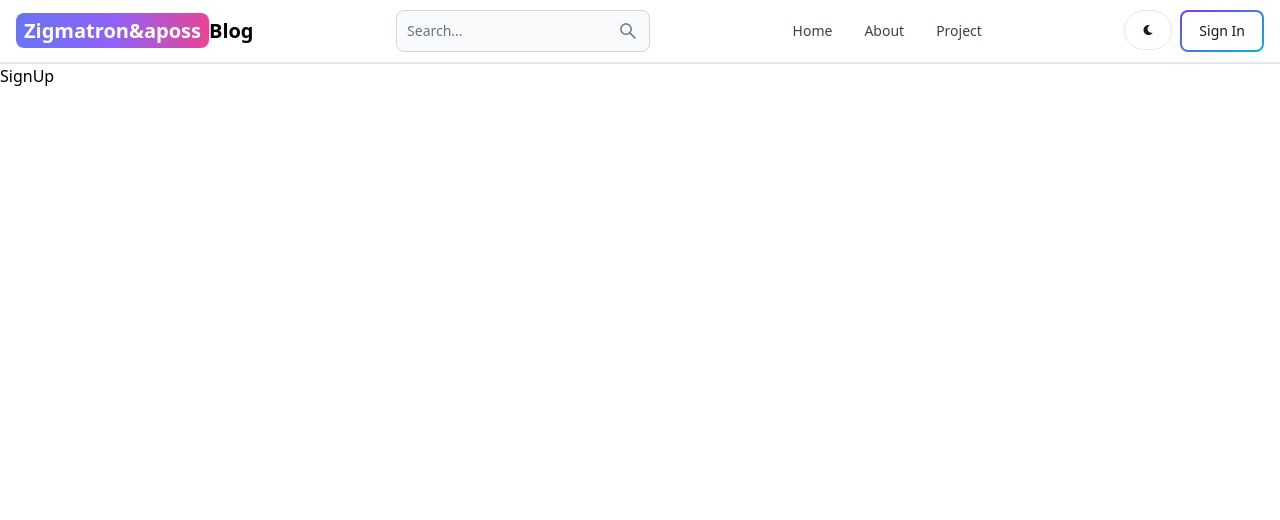
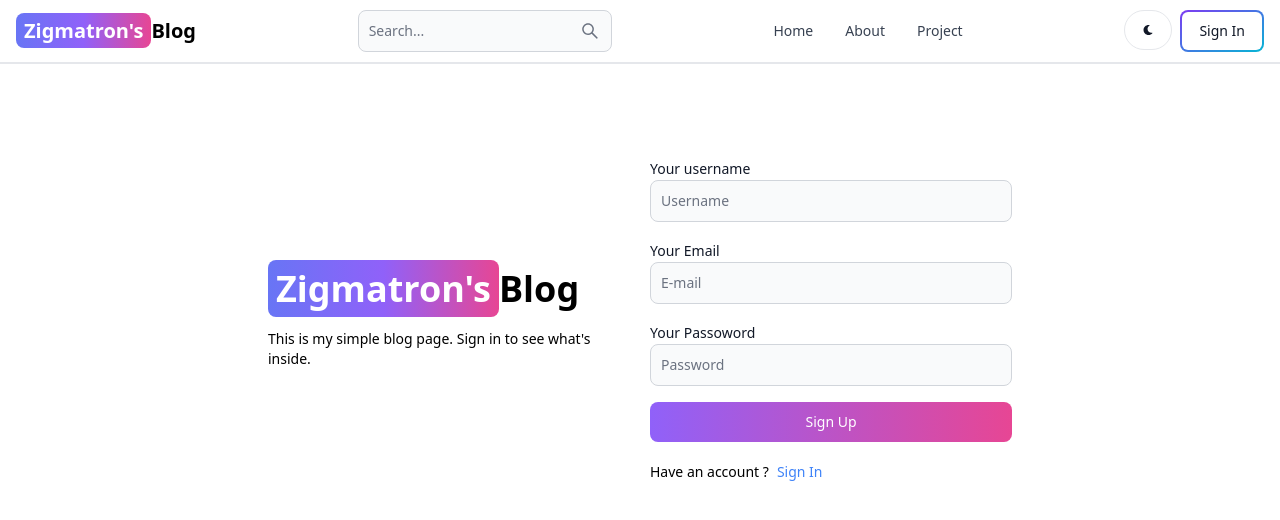
Before and after one commit to chamikaravinda/zigmatron-blog, a React (Vite) app in the folder client/: page /sign-up in a window 1280 px wide. Shown: the top 520 px of the page. Built offline with nearby package versions, Linux system fonts and the light colour scheme.

Commit message:
Adding Sign up page ui

```diff
--- a/client/src/components/Header.jsx
+++ b/client/src/components/Header.jsx
@@ -12,7 +12,7 @@
         className="self-center whitespace-nowrap text-sm sm:text-xl font-semibold dark:text-white"
       >
         <span className="px-2 py-1 bg-gradient-to-r from-indigo-500 via-purple-500 to-pink-500 rounded-lg text-white">
-          Zigmatron&aposs
+          Zigmatron&apos;s
         </span>
         Blog
       </Link>
@@ -32,7 +32,7 @@
           <FaMoon />
         </Button>
         <Link to="sign-in">
-          <Button gradientDuoTone="purpleToBlue"  outline>
+          <Button gradientDuoTone="purpleToBlue" outline>
             Sign In
           </Button>
         </Link>
--- a/client/src/pages/SignUp.jsx
+++ b/client/src/pages/SignUp.jsx
@@ -1,7 +1,47 @@
-import React from 'react'
+import { Button, Label, TextInput } from "flowbite-react";
+import { Link } from "react-router-dom";
 
 export default function SignUp() {
   return (
-    <div>SignUp</div>
-  )
+    <div className="min-h-screen mt-20">
+      <div className="flex p-3 max-w-3xl mx-auto flex-col md:flex-row md:items-center gap-5">
+        {/* left */}
+        <div className="flex-1">
+          <Link to="/" className="font-bold dark:text-white text-4xl">
+            <span className="px-2 py-1 bg-gradient-to-r from-indigo-500 via-purple-500 to-pink-500 rounded-lg text-white">
+              Zigmatron&apos;s
+            </span>
+            Blog
+          </Link>
+          <p className="text-sm mt-5">
+            This is my simple blog page. Sign in to see what&apos;s inside.
+          </p>
+        </div>
+        {/* right */}
+        <div className="flex-1">
+          <form className="flex flex-col gap-4">
+            <div>
+              <Label value="Your username" />
+              <TextInput type="text" placeholder="Username" id="username" />
+            </div>
+            <div>
+              <Label value="Your Email" />
+              <TextInput type="text" placeholder="E-mail" id="email" />
+            </div>
+            <div>
+              <Label value="Your Passoword" />
+              <TextInput type="password" placeholder="Password" id="password" />
+            </div>
+            <Button gradientDuoTone="purpleToPink" type="submit">Sign Up</Button>
+          </form>
+          <div className="flex gap-2 text-sm mt-5">
+            <span>Have an account ?</span>
+            <Link to='sign-in' className="text-blue-500">
+              Sign In
+            </Link>
+          </div>
+        </div>
+      </div>
+    </div>
+  );
 }
```
